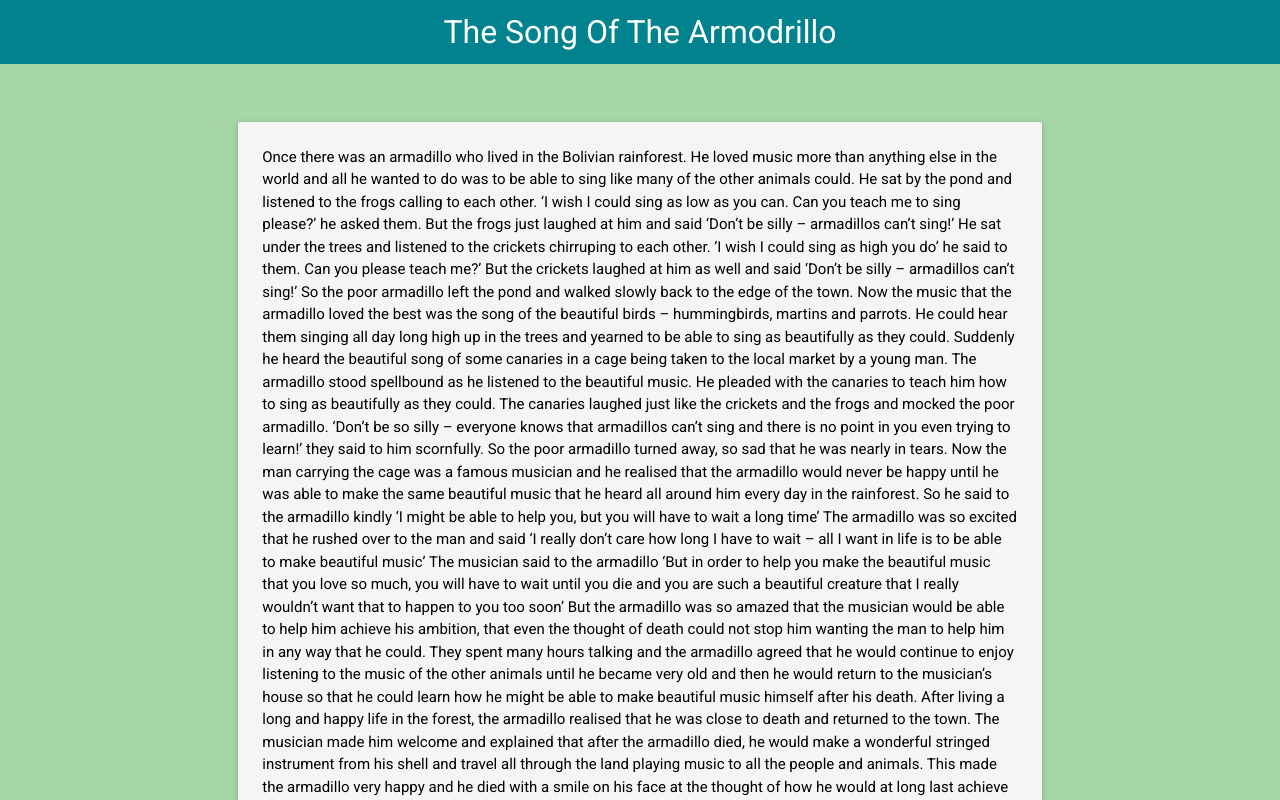
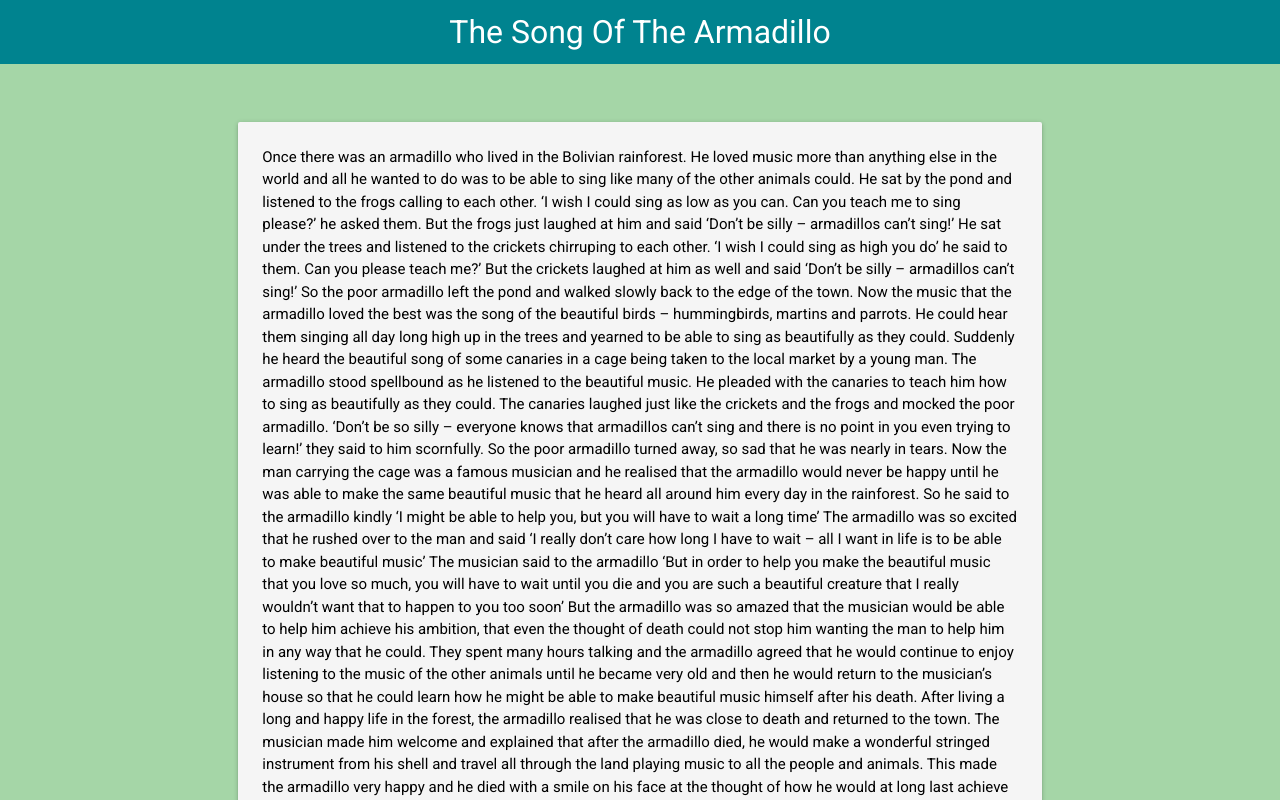
Before and after one commit to christopherL91/DT2350, a plain HTML site: page armadillo.html in a window 1280 px wide. Shown: the top 800 px of the page. Drawn offline with nearby package versions, Linux system fonts and the light colour scheme.

Commit message:
changed body color and header of armadillo

```diff
--- a/armadillo.html
+++ b/armadillo.html
@@ -8,13 +8,13 @@
         <link href="http://fonts.googleapis.com/icon?family=Material+Icons" rel="stylesheet">
         <link href="https://fonts.googleapis.com/css?family=Roboto" rel="stylesheet">
     </head>
-    <body>
+    <body class="green lighten-3">
         <!--menu-->
         <nav>
             <div class="nav-wrapper cyan darken-3">
                 <!--set title here-->
                 <div id="title" class="center">
-                    The Song Of The Armodrillo
+                    The Song Of The Armadillo
                 </div>
             </div>
         </nav>
```
